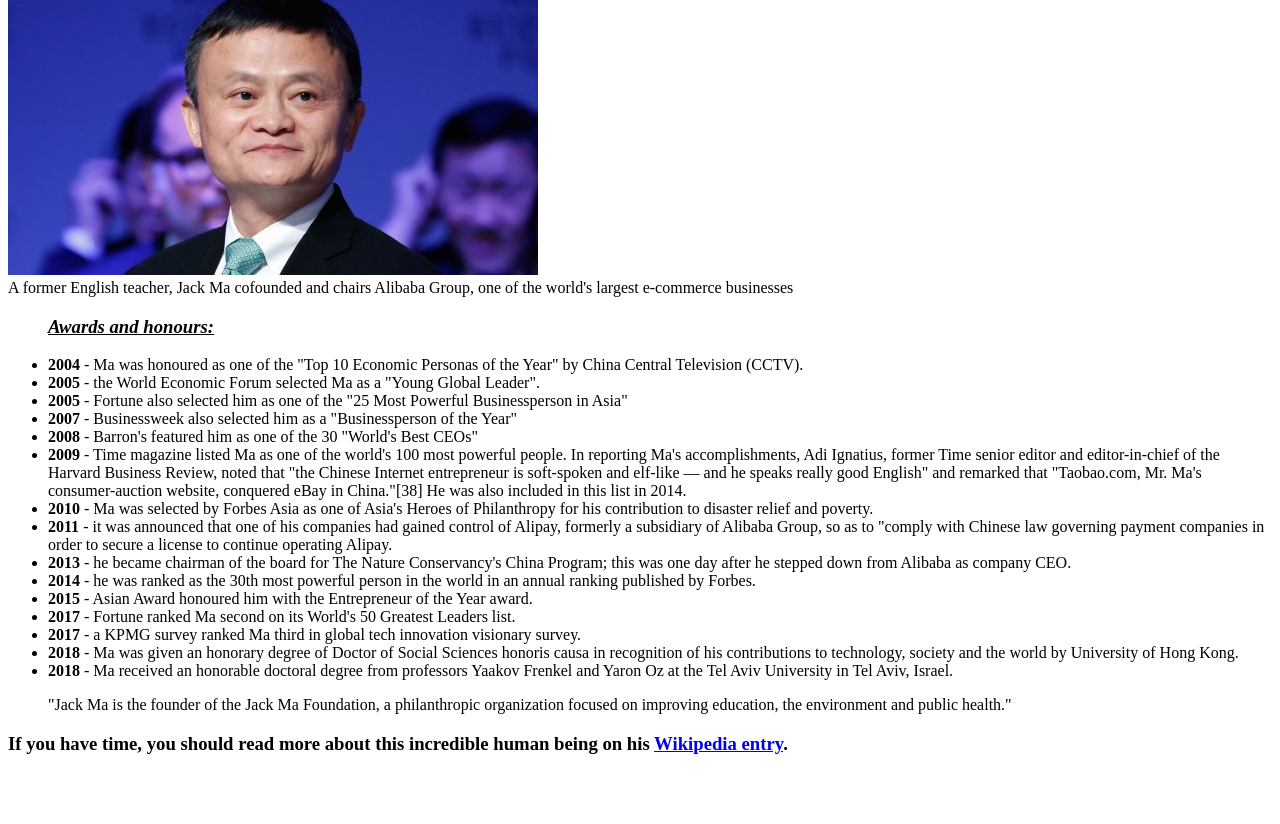
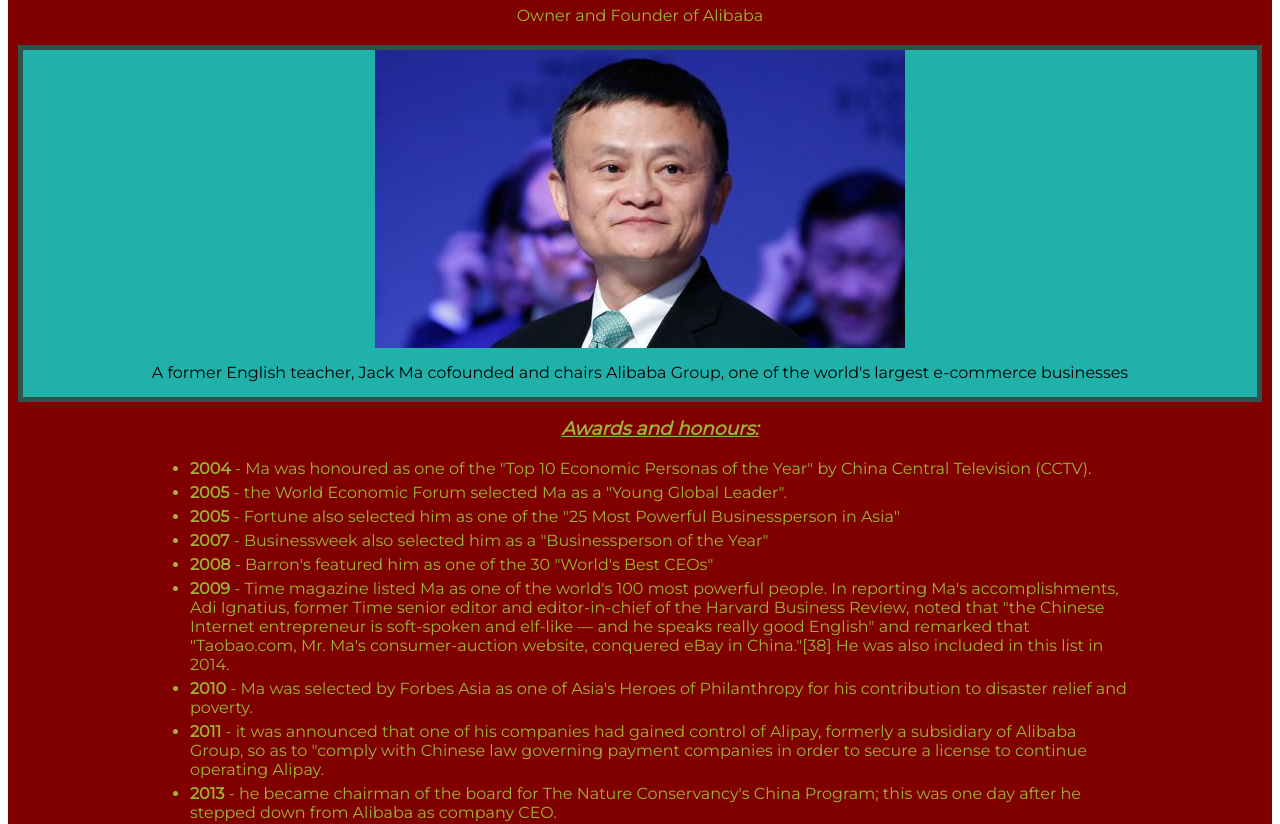
Before and after one commit to nazeem1988/Tribute-page-Jack-ma-FCC, a plain HTML site: page index.html in a window 1280 px wide. Shown: the part 121-945 px from the top of the page. Before the commit the page ends 895 px from the top, so only its background shows below. Drawn offline with Linux system fonts and the light colour scheme; files whose address does not match are found by name.

Commit message:
fix style sheet

```diff
--- a/index.html
+++ b/index.html
@@ -5,7 +5,7 @@
     <meta name="viewport" content="width=device-width, initial-scale=1.0">
     <meta http-equiv="X-UA-Compatible" content="ie=edge">
     <title>Tribute Page</title>
-    <link rel="stylesheet" href="/Tribute page/style.css">
+    <link rel="stylesheet" href="style.css">
     <link href="https://fonts.googleapis.com/css?family=Montserrat" rel="stylesheet">
 </head>
 <body>
```
